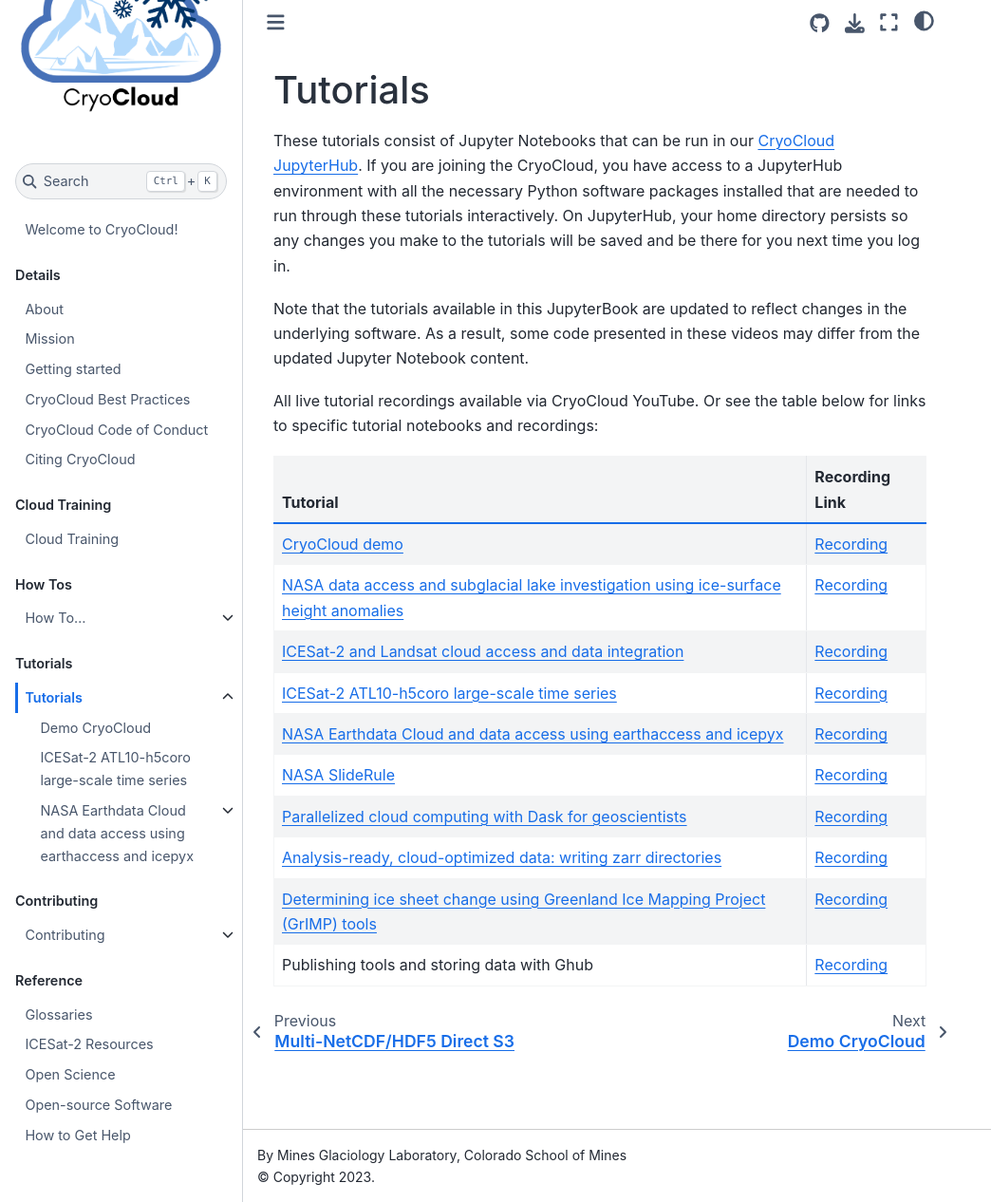
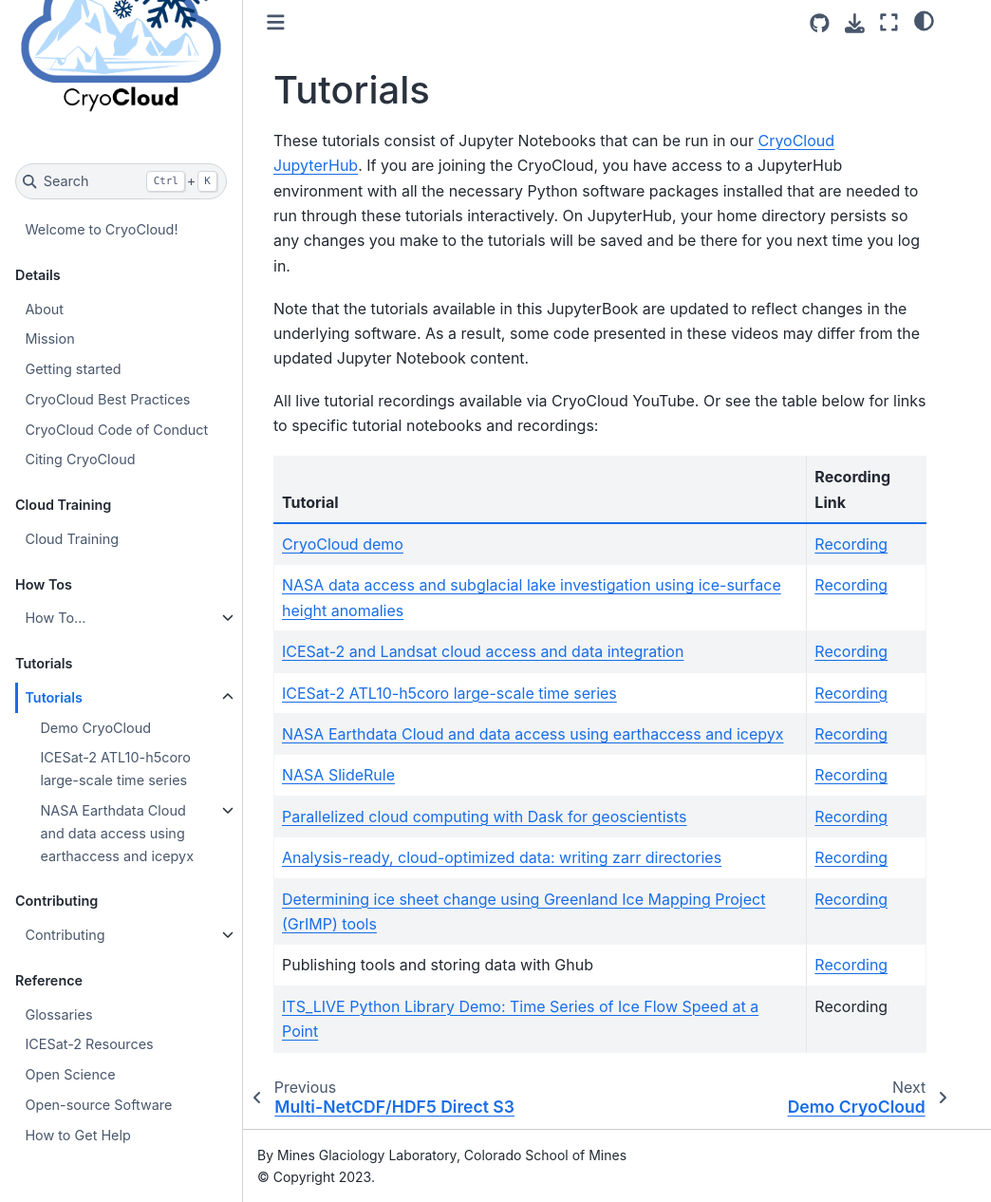
Before and after one commit to CryoInTheCloud/CryoCloudWebsite, a Jupyter Book: the page built from book/tutorials/index.md, in a window 1280 px wide and 1266 px high. Shown: the whole window at 95% size, without its empty margins (0-1044 px from the left). Built offline with Jupyter Book 1.0.4 settings and Sphinx 7.4.7 and the Sphinx Book theme 1.1.4, drawn with Linux system fonts in a browser that asks for light colours; pages that are not in the unit, such as notebooks, are missing from menus.

Commit message:
updated tutorial index for itslive

```diff
--- a/book/tutorials/index.md
+++ b/book/tutorials/index.md
@@ -26,3 +26,4 @@
 | [Analysis-ready, cloud-optimized data: writing zarr directories](https://book.cryointhecloud.com/tutorials/ARCOdata_writingZarrs.html) | [Recording](https://youtu.be/CkQW_3gcFaM)
 | [Determining ice sheet change using Greenland Ice Mapping Project (GrIMP) tools](https://book.cryointhecloud.com/tutorials/GrIMP/GrIMP_tutorial_AGU23.html) | [Recording](https://youtu.be/MSp7zke8ReE)
 | Publishing tools and storing data with Ghub | [Recording](https://youtu.be/wwezHsz1j9M)
+| [ITS_LIVE Python Library Demo: Time Series of Ice Flow Speed at a Point](https://book.cryointhecloud.com/tutorials/ITS_LIVE_plot_point_timeseries.html) | Recording
```
